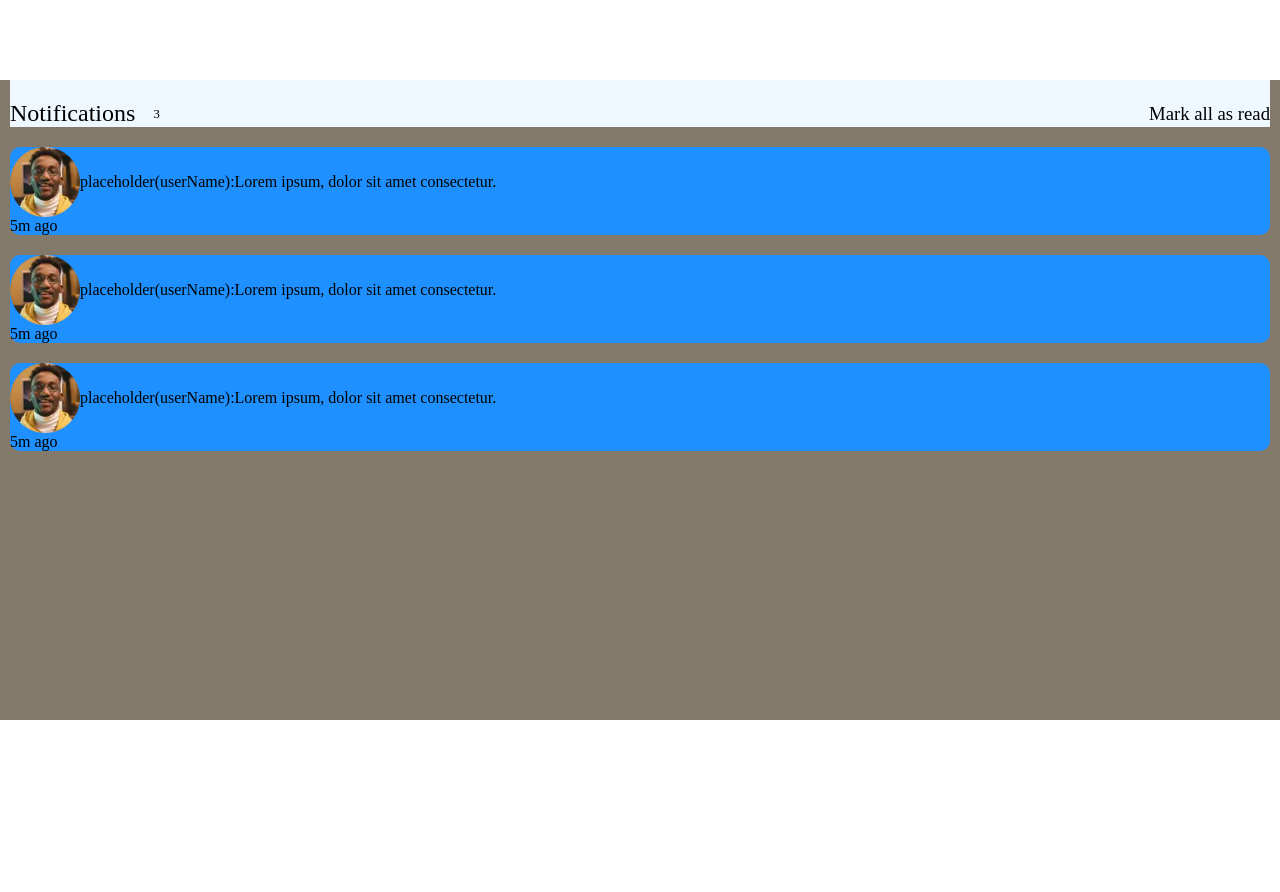
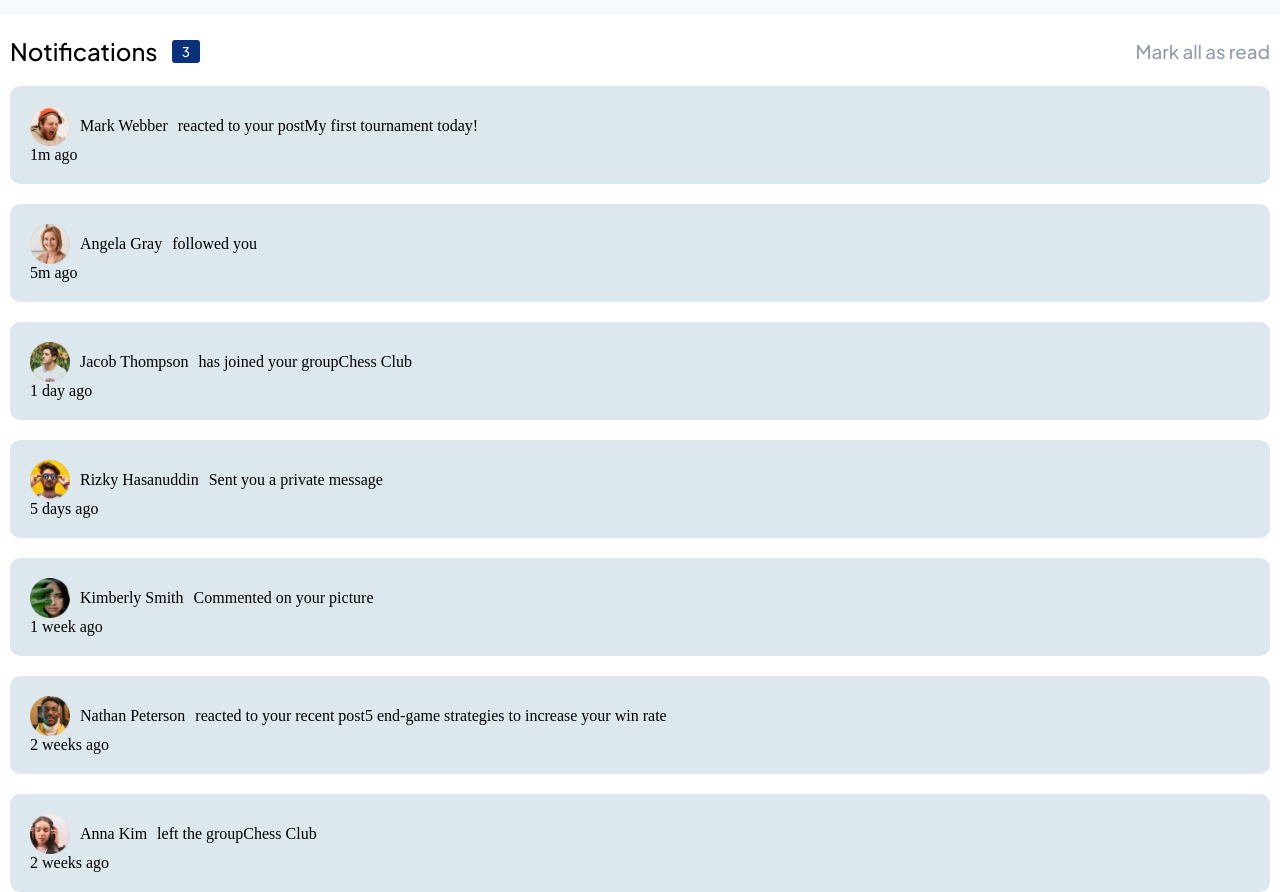
Before and after one commit to Vahe-Sevachyan/notifications-page-js, a plain HTML site: page index.html in a window 1280 px wide. Before the commit the page ends 800 px from the top, so only its background shows below. Drawn offline with Linux system fonts and the light colour scheme.

Commit message:
updated css, hover state, images

```diff
--- a/index.html
+++ b/index.html
@@ -17,20 +17,94 @@
           </div>
           <h3 class="allRead-Header">Mark all as read</h3>
         </div>
+        <!-- msg-one -->
         <div class="msg-container">
           <div class="msg-content">
             <img
-              src="./assets/images/avatar-nathan-peterson.webp"
+              src="./assets/images/avatar-mark-webber.webp"
               alt=""
               class="msg-img"
             />
             <!-- UIS class = user interaction state  -->
-            <h4 class="userName">placeholder(userName):</h4>
-            <p class="UIS">Lorem ipsum, dolor sit amet consectetur.</p>
+            <h4 class="userName">Mark Webber</h4>
+            <p class="UIS">reacted to your post</p>
+            <p>My first tournament today!</p>
+            <span class="red-dot"></span>
+            <!-- <p>5m ago</p> -->
+          </div>
+          <div>
+            <div class="userMsgTime">1m ago</div>
+          </div>
+        </div>
+        <!-- msg-two -->
+        <div class="msg-container">
+          <div class="msg-content">
+            <img
+              src="./assets/images/avatar-angela-gray.webp"
+              alt=""
+              class="msg-img"
+            />
+
+            <!-- UIS class = user interaction state  -->
+            <h4 class="userName">Angela Gray</h4>
+            <p class="UIS">followed you</p>
             <span class="red-dot"></span>
           </div>
           <div>
             <div class="userMsgTime">5m ago</div>
+          </div>
+        </div>
+        <!-- msg-three -->
+        <div class="msg-container">
+          <div class="msg-content">
+            <img
+              src="./assets/images/avatar-jacob-thompson.webp"
+              alt=""
+              class="msg-img"
+            />
+
+            <!-- UIS class = user interaction state  -->
+            <h4 class="userName">Jacob Thompson</h4>
+            <p class="UIS">has joined your group</p>
+            <p>Chess Club</p>
+            <span class="red-dot"></span>
+          </div>
+          <div>
+            <div class="userMsgTime">1 day ago</div>
+          </div>
+        </div>
+        <div class="msg-container">
+          <div class="msg-content">
+            <img
+              src="./assets/images/avatar-rizky-hasanuddin.webp"
+              alt=""
+              class="msg-img"
+            />
+
+            <!-- UIS class = user interaction state  -->
+            <h4 class="userName">Rizky Hasanuddin</h4>
+            <p class="UIS">Sent you a private message</p>
+            <span class="red-dot"></span>
+          </div>
+          <div>
+            <div class="userMsgTime">5 days ago</div>
+          </div>
+        </div>
+        <div class="msg-container">
+          <div class="msg-content">
+            <img
+              src="./assets/images/avatar-kimberly-smith.webp"
+              alt=""
+              class="msg-img"
+            />
+
+            <!-- UIS class = user interaction state  -->
+            <h4 class="userName">Kimberly Smith</h4>
+            <p class="UIS">Commented on your picture</p>
+            <span class="red-dot"></span>
+          </div>
+          <div>
+            <div class="userMsgTime">1 week ago</div>
           </div>
         </div>
         <div class="msg-container">
@@ -40,31 +114,31 @@
               alt=""
               class="msg-img"
             />
-
             <!-- UIS class = user interaction state  -->
-            <h4 class="userName">placeholder(userName):</h4>
-            <p class="UIS">Lorem ipsum, dolor sit amet consectetur.</p>
+            <h4 class="userName">Nathan Peterson</h4>
+            <p class="UIS">reacted to your recent post</p>
+            <p>5 end-game strategies to increase your win rate</p>
             <span class="red-dot"></span>
           </div>
           <div>
-            <div class="userMsgTime">5m ago</div>
+            <div class="userMsgTime">2 weeks ago</div>
           </div>
         </div>
         <div class="msg-container">
           <div class="msg-content">
             <img
-              src="./assets/images/avatar-nathan-peterson.webp"
+              src="./assets/images/avatar-anna-kim.webp"
               alt=""
               class="msg-img"
             />
-
             <!-- UIS class = user interaction state  -->
-            <h4 class="userName">placeholder(userName):</h4>
-            <p class="UIS">Lorem ipsum, dolor sit amet consectetur.</p>
+            <h4 class="userName">Anna Kim</h4>
+            <p class="UIS">left the group</p>
+            <p>Chess Club</p>
             <span class="red-dot"></span>
           </div>
           <div>
-            <div class="userMsgTime">5m ago</div>
+            <div class="userMsgTime">2 weeks ago</div>
           </div>
         </div>
       </div>
--- a/styles/_mainContainer.scss
+++ b/styles/_mainContainer.scss
@@ -1,13 +1,14 @@
-main {
-  height: 90vh;
+body {
+  background-color: hsl(210, 60%, 98%);
 }
 .main-container {
+  padding-top: 1px;
   max-width: 1440px;
-  background-color: rgb(131, 121, 106);
-  height: 80vh;
+  background-color: hsl(0, 0%, 100%);
+  min-height: 93vh;
   margin-left: auto;
   margin-right: auto;
-  margin-top: 80px;
+  margin-top: 15px;
   padding-left: 10px;
   padding-right: 10px;
 }
--- a/styles/_meyerReset.scss
+++ b/styles/_meyerReset.scss
@@ -7,7 +7,6 @@ html {
 *:after {
   box-sizing: inherit;
 }
-
 body,
 h1,
 h2,
--- a/styles/_msg-container.scss
+++ b/styles/_msg-container.scss
@@ -1,16 +1,22 @@
 .msg-container {
   margin-top: 20px;
-  background-color: dodgerblue;
+  background-color: hsl(205, 33%, 90%);
   border-radius: 10px;
   transition: 0.5s all;
+  cursor: pointer;
+  padding: 20px;
 }
 .msg-content {
   display: flex;
   align-items: center;
   .msg-img {
-    width: 70px;
+    width: 50px;
+    padding-right: 10px;
   }
 }
 .msg-containers {
-  background-color: tomato;
+  background-color: hsl(0, 0%, 100%);
 }
+.userName {
+  margin-right: 10px;
+}
--- a/styles/_notifications-container.scss
+++ b/styles/_notifications-container.scss
@@ -1,14 +1,32 @@
 .notifications-container {
-  padding-top: 20px;
-
-  background-color: aliceblue;
   display: flex;
   justify-content: space-between;
   align-items: center;
+  margin-top: 20px;
+  h2 {
+    font-family: "Plus Jakarta Sans";
+    font-weight: 500;
+  }
+  sub {
+    font-family: "Plus Jakarta Sans";
+    padding: 3px 10px 3px 10px;
+    background-color: hsl(219, 85%, 26%);
+    color: white;
+    border-radius: 3px;
+  }
 }
 .counter-container {
   display: flex;
   justify-content: space-between;
   align-items: center;
-  width: 150px;
+  width: 190px;
 }
+.allRead-Header {
+  color: hsl(219, 14%, 63%);
+  font-family: "Plus Jakarta Sans";
+  cursor: pointer;
+}
+.allRead-Header:hover {
+  color: hsl(219, 85%, 26%);
+  transition: 0.5s all;
+}
--- a/styles/style.scss
+++ b/styles/style.scss
@@ -1,3 +1,4 @@
+@import url("https://fonts.googleapis.com/css2?family=Plus+Jakarta+Sans:wght@500;800&display=swap");
 @import "./meyerReset";
 @import "./mainContainer";
 @import "./notifications-container";
```
Also changed, not shown: script.js (+4 -4 lines), styles/style.css, 1 other file.
